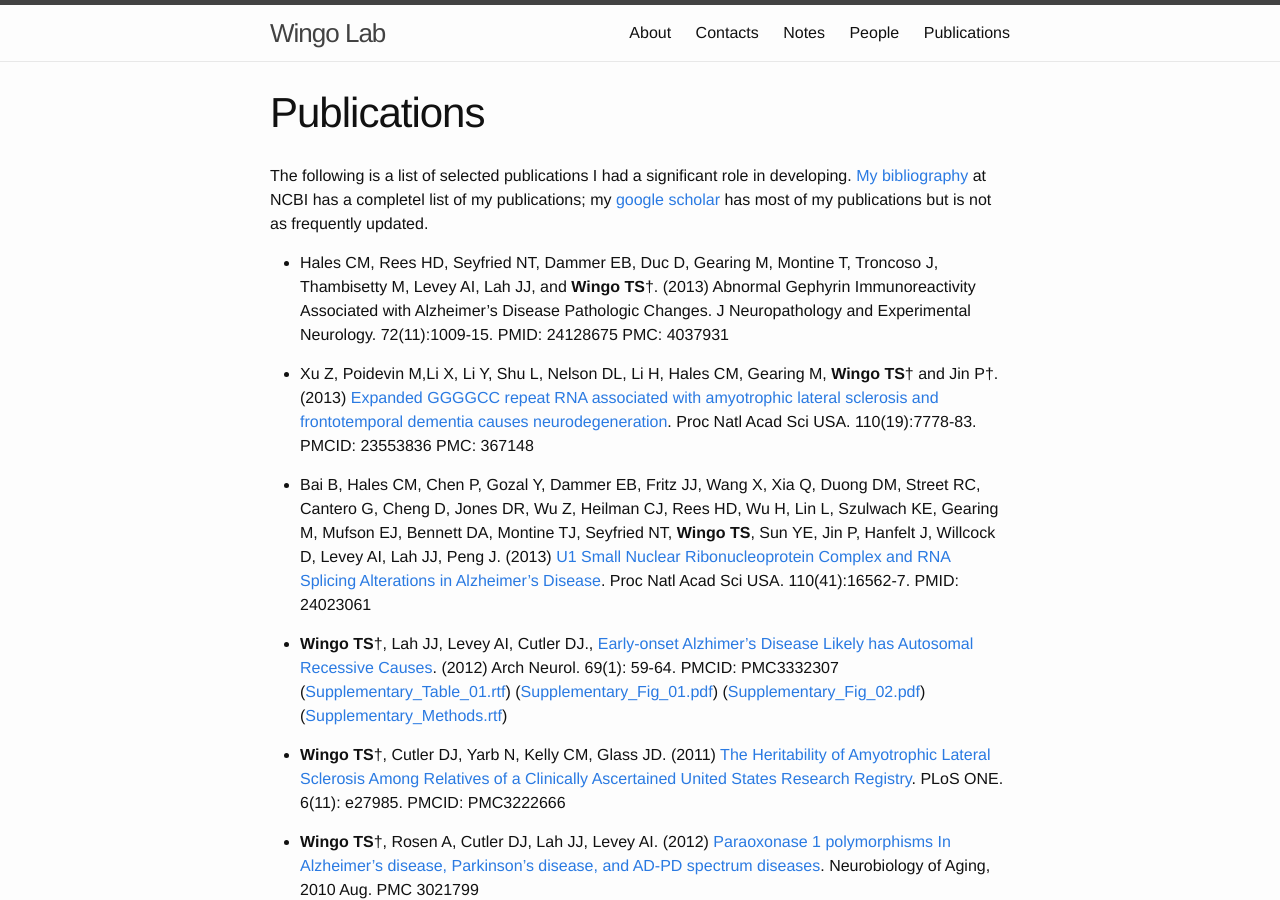
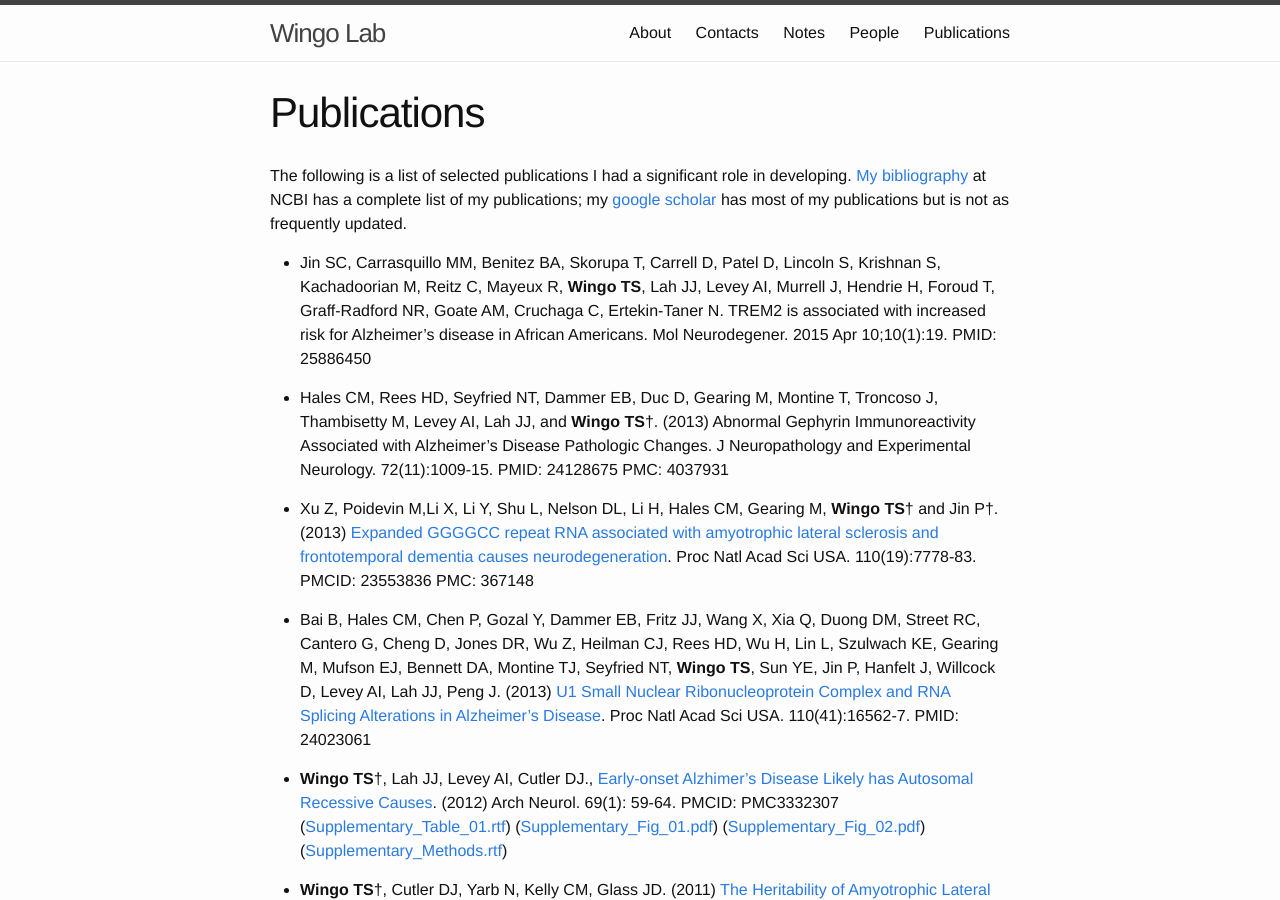
Before and after one commit to wingolab/wingolab.github.io, a Jekyll site: the page built from publications.md, in a window 1280 px wide and 900 px high. Built offline with Jekyll 4.4.1, drawn with Linux system fonts in a browser that asks for light colours.

Commit message:
fixed publication.md

```diff
--- a/publications.md
+++ b/publications.md
@@ -3,7 +3,9 @@
 title: Publications
 permalink: /publications/
 ---
-The following is a list of selected publications I had a significant role in developing. [My bibliography](http://www.ncbi.nlm.nih.gov/sites/myncbi/thomas.wingo.1/bibliography/40147794/public/?sort=date&direction= descending) at NCBI has a completel list of my publications; my [google scholar](https://scholar.google.com/citations?user=kJYqCEsAAAAJ&hl=en&oi=ao) has most of my publications but is not as frequently updated.
+The following is a list of selected publications I had a significant role in developing. [My bibliography](http://www.ncbi.nlm.nih.gov/sites/myncbi/thomas.wingo.1/bibliography/40147794/public/?sort=date&direction= descending) at NCBI has a complete list of my publications; my [google scholar](https://scholar.google.com/citations?user=kJYqCEsAAAAJ&hl=en&oi=ao) has most of my publications but is not as frequently updated.
+
+- Jin SC, Carrasquillo MM, Benitez BA, Skorupa T, Carrell D, Patel D, Lincoln S, Krishnan S, Kachadoorian M, Reitz C, Mayeux R, **Wingo TS**, Lah JJ, Levey AI, Murrell J, Hendrie H, Foroud T, Graff-Radford NR, Goate AM, Cruchaga C, Ertekin-Taner N. TREM2 is associated with increased risk for Alzheimer's disease in African Americans. Mol Neurodegener. 2015 Apr 10;10(1):19. PMID: 25886450
 
 - Hales CM, Rees HD, Seyfried NT, Dammer EB, Duc D, Gearing M, Montine T, Troncoso J, Thambisetty M, Levey AI, Lah JJ, and **Wingo TS**†. (2013) Abnormal Gephyrin Immunoreactivity Associated with Alzheimer's Disease Pathologic Changes. J Neuropathology and Experimental Neurology. 72(11):1009-15. PMID: 24128675 PMC: 4037931
 
```
